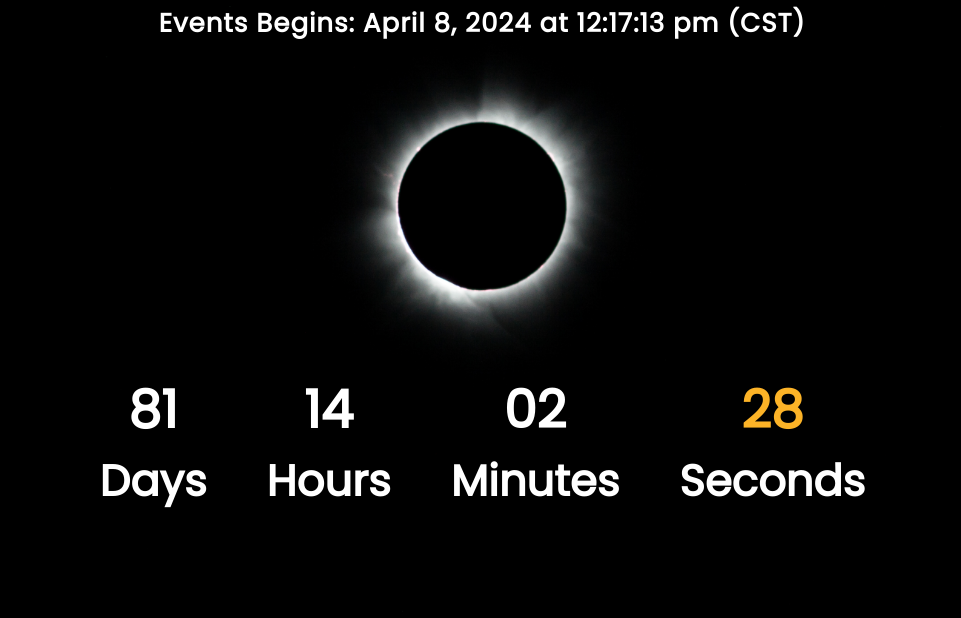
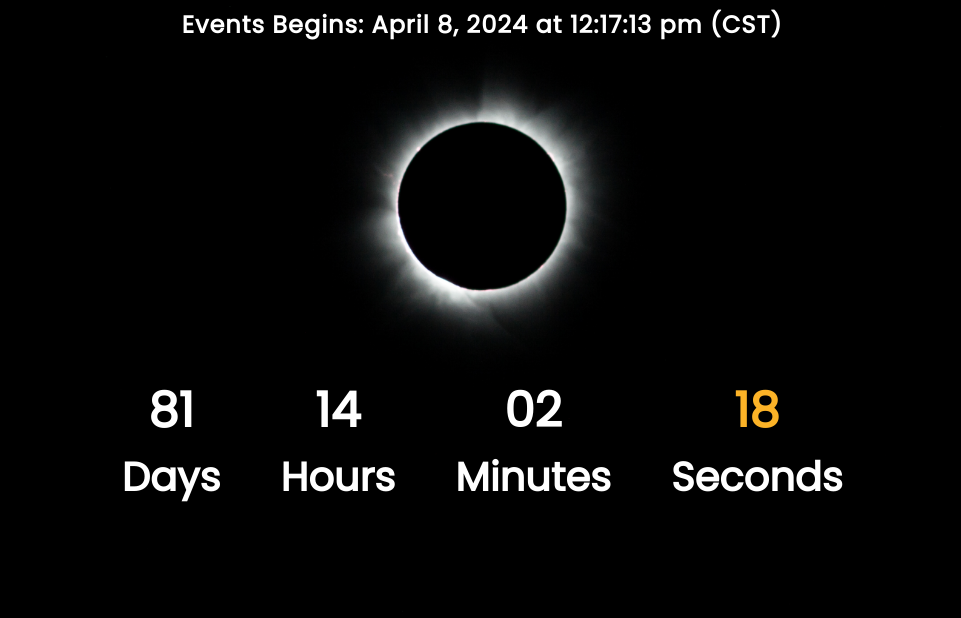
Before and after one commit to johnfallan6/countdown-timer, a plain HTML site: page index.html in a window 1280 px wide. Shown: the part 182-800 px from the top of the page, without its empty margins (158-1119 px from the left). Drawn offline with Linux system fonts and the light colour scheme.

Commit message:
Updates to Time

```diff
--- a/app.js
+++ b/app.js
@@ -5,7 +5,7 @@ const seconds = document.getElementById("seconds");
 
 const now = new Date().getTime();
 
-const eventTime = new Date("April 8, 2024 12:17:13");
+const eventTime = new Date("April 8, 2024 12:17:03");
 
 // Test Time:
 // const eventTime = new Date("January 15, 2024 15:30:13");
--- a/styles.css
+++ b/styles.css
@@ -52,7 +52,7 @@ h2 {
 .time,
 h2 {
   font-weight: bold;
-  font-size: 26px;
+  font-size: 24px;
   line-height: 1.5;
 }
 
@@ -65,7 +65,7 @@ h2 {
     font-size: 45px;
   }
   h2 {
-    font-size: 25px;
+    font-size: 22px;
   }
 
   .time {
```
Also changed, not shown: .devcontainer/devcontainer.json (added).
